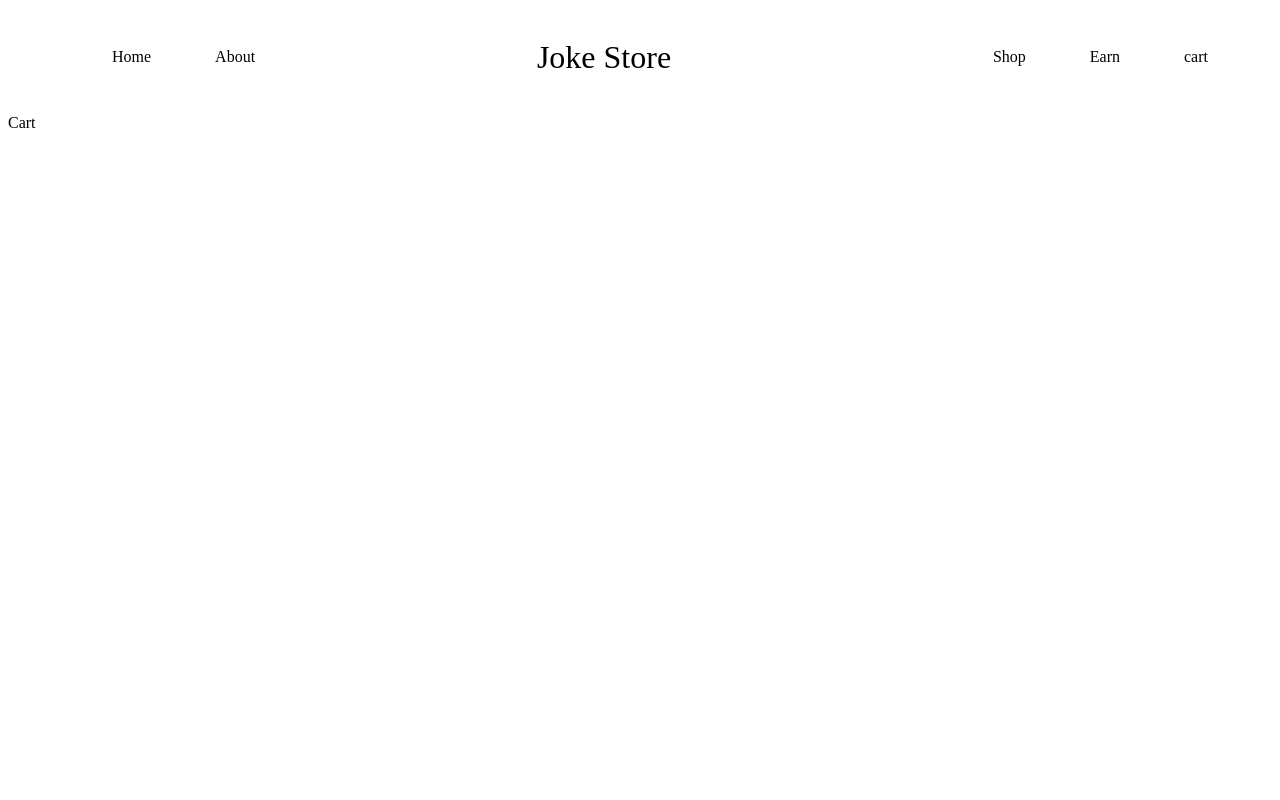
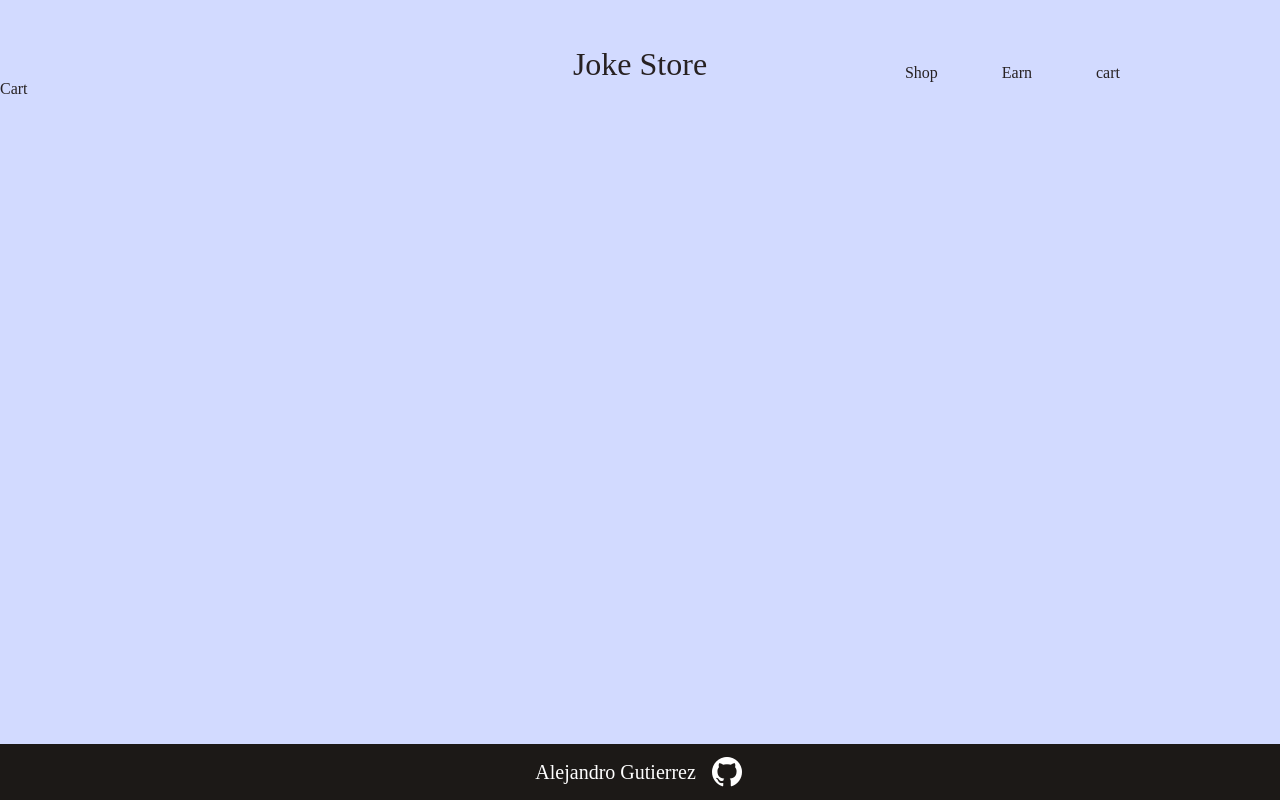
Before and after one commit to Jando-G/odin-shoppingcart, a React (Create React App) app: page /cart in a window 1280 px wide. Built offline with nearby package versions, Linux system fonts and the light colour scheme.

Commit message:
Removed home and about from nav

```diff
--- a/src/App.css
+++ b/src/App.css
@@ -1,19 +1,37 @@
 * {
     box-sizing: border-box;
 }
+body {
+    margin: 0;
+}
+.App {
+    height: 100vh;
+    display: grid;
+    grid-template-rows: 5rem 1fr 3.5rem;
+    background-color: #D2DAFF;
+    color: rgb(39, 33, 34);
+}
 #Logo {
+    flex: 1;
     display: flex;
+    justify-content: center;
     align-items: center;
     font-size: 2rem;
 }
 nav {
     display: flex;
     justify-content: space-between;
-    margin: 2rem;
+    margin: 4rem 8rem 4rem 8rem;
 }
 ul {
+    flex: 1;
     display: flex;
     list-style: none;
+    padding: 0;
+    margin: 0;
+}
+.ul2 {
+    justify-content: flex-end;
 }
 li {
     margin-left: 2rem;
@@ -23,3 +41,18 @@ a {
     color: inherit;
     text-decoration: inherit;
 }
+footer {
+    background-color: rgb(80, 80, 80);
+    color: #e8d8d8;
+  }
+Footer a {
+    background-color: #1c1917;
+    color: white;
+    display: flex;
+    justify-content: center;
+    align-items: center;
+    height: 100%;
+    font-size: 1.25rem;
+    text-decoration: none;
+    gap: 0 .8rem;
+  }
--- a/src/App.js
+++ b/src/App.js
@@ -1,10 +1,10 @@
 import './App.css'
-import About from './Components/About';
 import Cart from './Components/Cart';
 import Earn from './Components/Earn';
 import Home from './Components/Home';
 import NavBar from './Components/NavBar';
 import Shop from './Components/Shop';
+import Footer from './Components/Footer';
 
 import { BrowserRouter as Router, Route, Routes } from 'react-router-dom';
 function App() {
@@ -16,12 +16,12 @@ function App() {
           <Routes>
             <Route path = "/" element={<Home />} />
             <Route index element={<Home />} />
-            <Route path = "about" element={<About />} />
             <Route path = "shop" element={<Shop />} />
             <Route path = "earn" element={<Earn />} />
             <Route path = "cart" element={<Cart />} />
           </Routes>
         </div>
+        <Footer />
       </div>
     </Router>
   );
--- a/src/Components/About.js
+++ /dev/null
@@ -1,9 +0,0 @@
-function About() {
-    return (
-      <div className="About">
-          About
-      </div>
-    );
-  }
-
-  export default About;
--- /dev/null
+++ b/src/Components/Footer.js
@@ -0,0 +1,13 @@
+import logo from '../Assets/github.png';
+function Footer() {
+    return (
+    <footer>
+        <a href="https://github.com/Jando-G">
+           <div>Alejandro Gutierrez </div>
+           <img src={logo} alt="gitLogo" />
+       </a>
+     </footer>
+    );
+  }
+
+  export default Footer;
--- a/src/Components/NavBar.js
+++ b/src/Components/NavBar.js
@@ -2,18 +2,12 @@ import { Link } from "react-router-dom";
 function NavBar() {
   return (
     <nav>
-     <ul>
-         <li>
-             <Link to="/">Home</Link>
-         </li>
-         <li>
-            <Link to="about">About</Link>
-         </li>
-    </ul>
+        {/* Empty ul for keeping logo centered */}
+        <ul></ul>
         <div id="Logo">
-            Joke Store
+          <Link to="">Joke Store</Link>
         </div>
-    <ul>
+    <ul className="ul2">
          <li>
             <Link to="shop">Shop</Link>
          </li>
```
Also changed, not shown: src/Assets/github.png (added).
